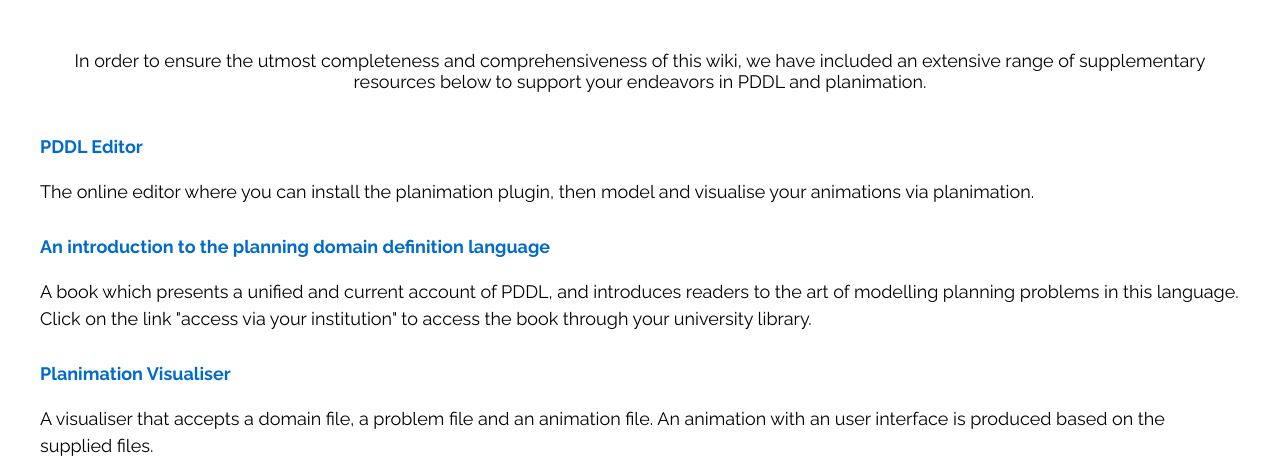
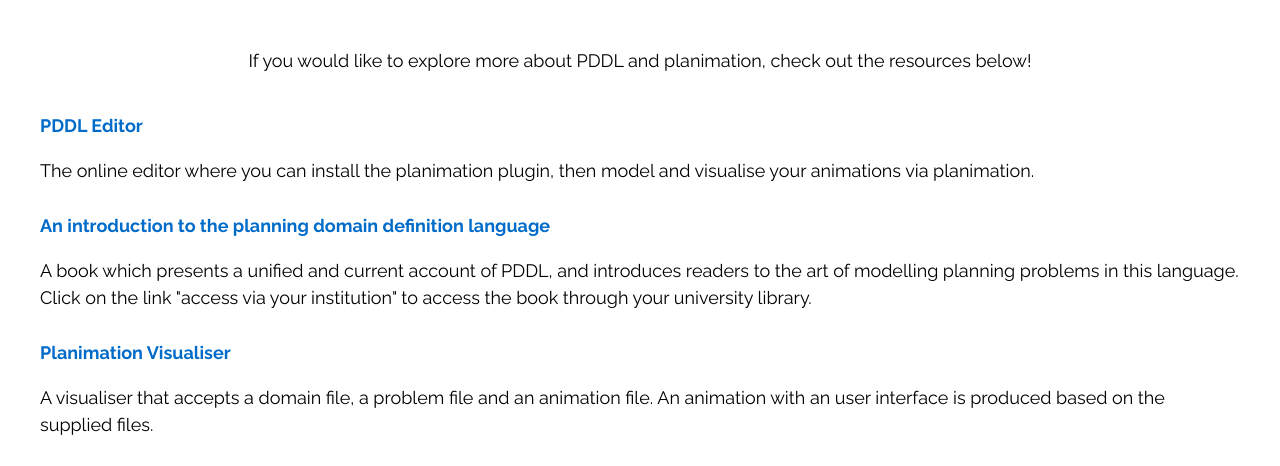
Before and after one commit to 7angel4/planimation-website, a plain HTML site: page public/references.html in a window 1280 px wide. Shown: the part 208-674 px from the top of the page. Drawn offline with Linux system fonts and the light colour scheme.

Commit message:
Modified the references introductory message

```diff
--- a/public/references.html
+++ b/public/references.html
@@ -17,7 +17,7 @@
         headBanner.setTextContent("Links to External References");
     </script>
     <div class="references">
-        <p id="description">In order to ensure the utmost completeness and comprehensiveness of this wiki, we have included an extensive range of supplementary resources below to support your endeavors in PDDL and planimation.</p>
+        <p id="description">If you would like to explore more about PDDL and planimation, check out the resources below!</p>
         <ul class="ref-list">
             <li><span>
                 <a href="https://editor.planning.domains/" target="_blank" rel="reference">PDDL Editor</a>
```
